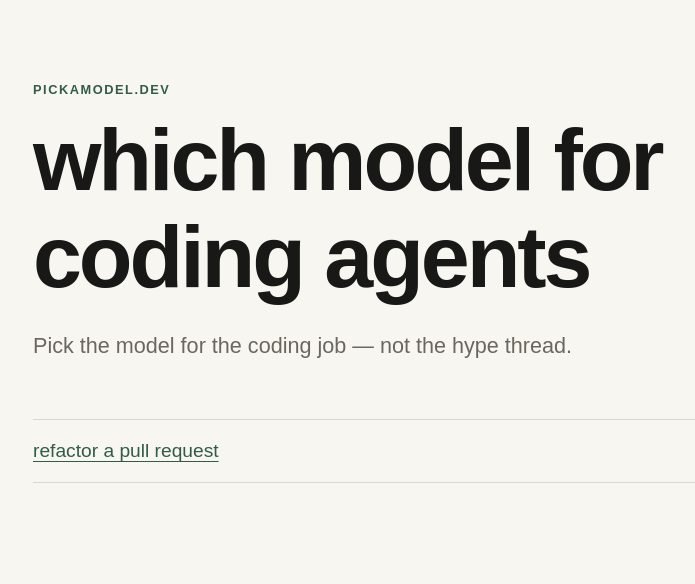
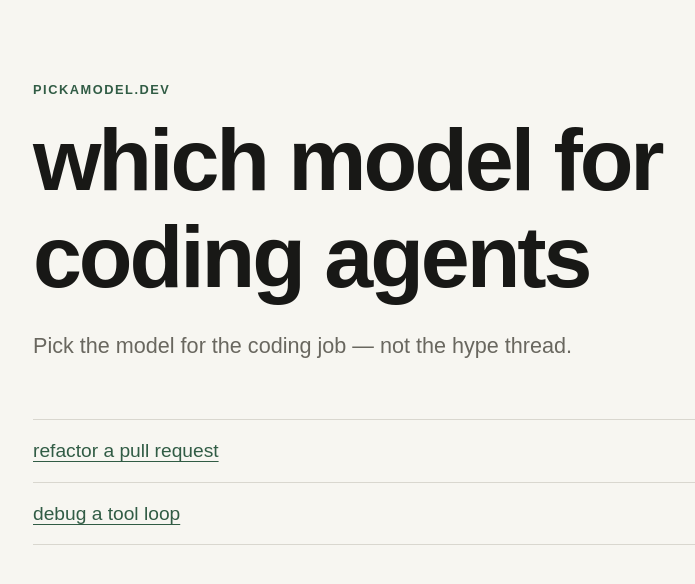
Before and after one commit to kavir10/pickamodel, a Next.js app: page / in a window 1280 px wide. Shown: the top 584 px of the page, without its empty margins (239-934 px from the left). Built offline with nearby package versions, Linux system fonts and the light colour scheme.

Commit message:
feat: add tool-loop-debug job recommendations (#3)
Co-authored-by: Kavir Kaycee <25251144+kavir10@users.noreply.github.com>

```diff
--- a/content/jobs/index.ts
+++ b/content/jobs/index.ts
@@ -1,7 +1,8 @@
 import { refactorPr } from "./refactor-pr";
+import { toolLoopDebug } from "./tool-loop-debug";
 import type { Job } from "./types";
 
-export const jobs = [refactorPr] satisfies Job[];
+export const jobs = [refactorPr, toolLoopDebug] satisfies Job[];
 
 export function getJob(slug: string): Job | undefined {
   return jobs.find((job) => job.slug === slug);
--- /dev/null
+++ b/content/jobs/tool-loop-debug.ts
@@ -0,0 +1,35 @@
+import type { Job } from "./types";
+
+export const toolLoopDebug: Job = {
+  slug: "tool-loop-debug",
+  title: "debug a tool loop",
+  oneLiner: "Your agent keeps calling tools in a circle and never finishes the job.",
+  recommendations: [
+    {
+      model: "Sonnet-class",
+      bestWhen: "The debug session has many steps and the agent needs the judgment to stop, reassess, and replan.",
+      avoidWhen: "You are running a pure speed race with a known fix and clear verification.",
+      costVibe: "$$$",
+    },
+    {
+      model: "Faster / cheaper cloud model",
+      bestWhen: "You understand the failure already and can keep each tool loop tight, explicit, and easy to verify.",
+      avoidWhen: "The failure is novel, the errors are ambiguous, or the next useful tool call is unclear.",
+      costVibe: "$",
+    },
+    {
+      model: "Local coding model",
+      bestWhen: "Traces must stay offline or private and your harness gives the model firm boundaries.",
+      avoidWhen: "The model has weak tool-use discipline or the harness does not enforce stop conditions.",
+      costVibe: "~free",
+    },
+  ],
+  why: [
+    "Tool loops are a judgment failure, not a tokens-per-second failure.",
+    "Frontier models are better at bailing out and replanning when tool output is noisy.",
+    "Cheap models can thrash by calling the same tool with the same arguments and producing more heat instead of progress.",
+    "Local models win only when your harness already enforces clear stop conditions.",
+  ],
+  relatedSlugs: ["refactor-pr"],
+  lastUpdated: "2026-09-20",
+};
```
